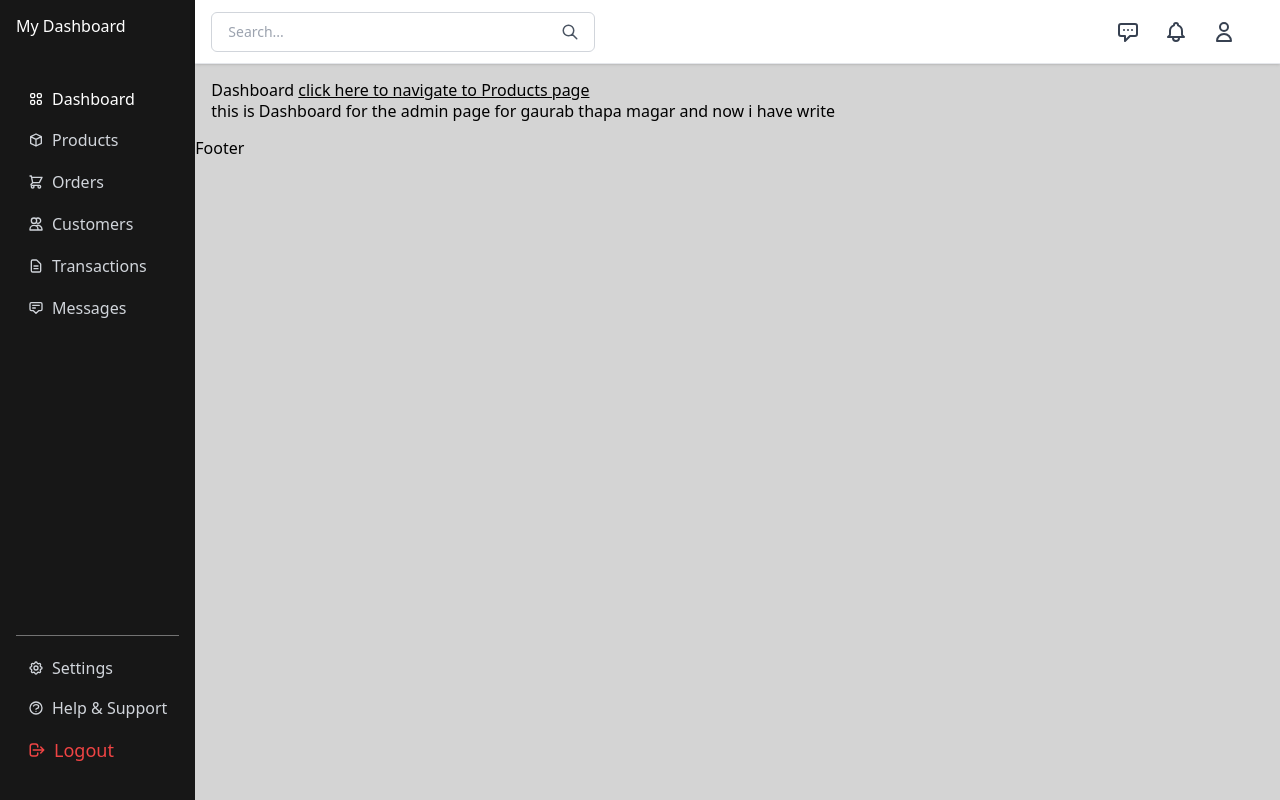
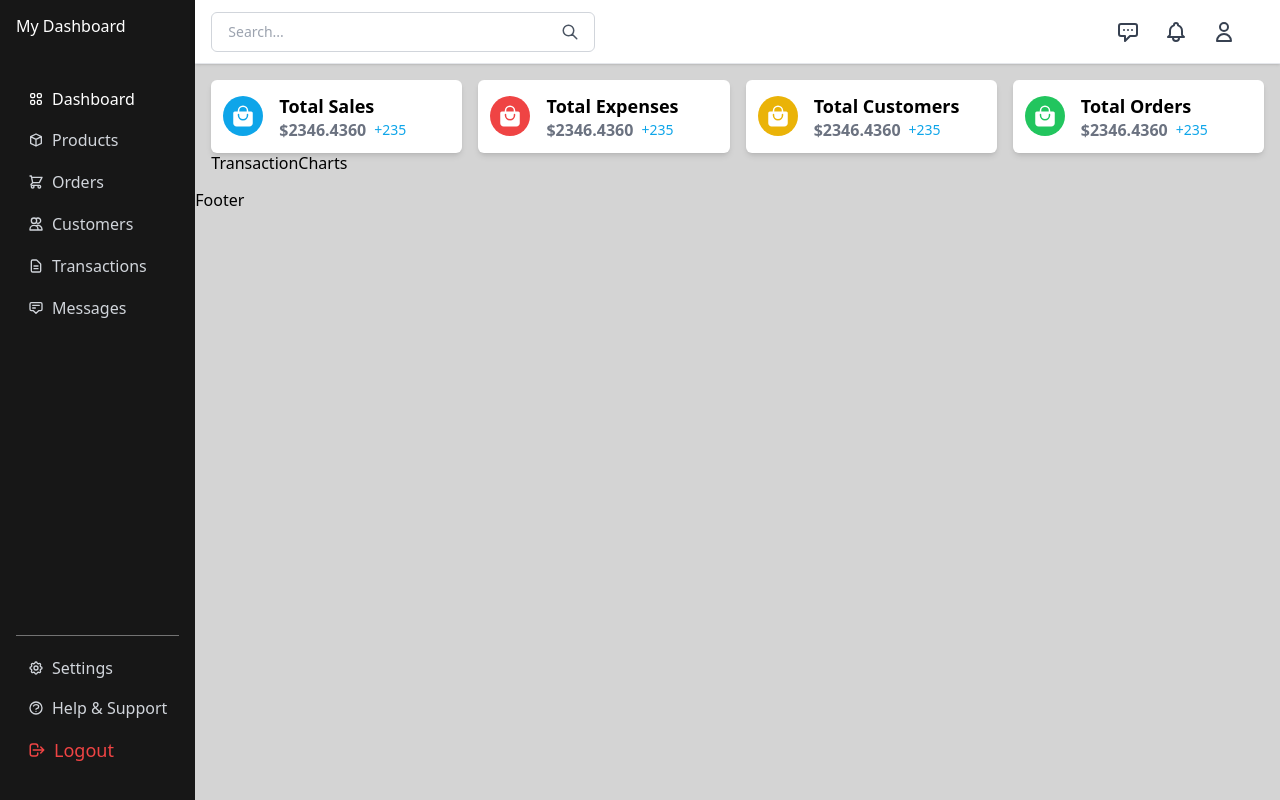
Before and after one commit to gaurab-magar/Dashboard, a React (Create React App) app: page / in a window 1280 px wide. Built offline with nearby package versions, Linux system fonts and the light colour scheme.

Commit message:
dataStatics gird part implemented

```diff
--- a/src/components/Dashboard.js
+++ b/src/components/Dashboard.js
@@ -1,11 +1,13 @@
 import React from 'react'
-import { Link } from 'react-router-dom'
+import DashboardStatcGrid from './DashboardStatcGrid'
+import TransactionCharts from './TransactionCharts'
 
 const Dashboard = () => {
   return (
-    <div>Dashboard <Link className='underline' to={'/products'}>click here to navigate to Products page</Link>
-    <h1>this is Dashboard for the admin page for gaurab thapa magar and now i have write</h1>
-     </div>
+   <div>
+      <DashboardStatcGrid />
+      <TransactionCharts />
+   </div>
   )
 }
 
--- /dev/null
+++ b/src/components/DashboardStatcGrid.js
@@ -0,0 +1,66 @@
+import React from 'react'
+import {IoBagHandle} from 'react-icons/io5'
+const DashboardStatcGrid = () => {
+  return (
+    <div className='flex gap-4'>
+        <BoxWrapper>
+            <div className='h-10 w-10 flex items-center justify-center bg-sky-500 rounded-full'>
+                <IoBagHandle className='text-2xl text-white' />
+            </div>
+            <div>
+                <h2 className='text-lg font-bold'>Total Sales</h2>
+                <div className='flex items-center gap-2'>
+                    <strong className='text-gray-500 font-semibold'>$2346.4360</strong>
+                    <p className='text-sm text-sky-500'>+235</p>
+                </div>
+            </div>
+        </BoxWrapper>
+        <BoxWrapper>
+            <div className='h-10 w-10 flex items-center justify-center bg-red-500 rounded-full'>
+                <IoBagHandle className='text-2xl text-white' />
+            </div>
+            <div>
+                <h2 className='text-lg font-bold'>Total Expenses</h2>
+                <div className='flex items-center gap-2'>
+                    <strong className='text-gray-500 font-semibold'>$2346.4360</strong>
+                    <p className='text-sm text-sky-500'>+235</p>
+                </div>
+            </div>
+        </BoxWrapper>
+        <BoxWrapper>
+            <div className='h-10 w-10 flex items-center justify-center bg-yellow-500 rounded-full'>
+                <IoBagHandle className='text-2xl text-white' />
+            </div>
+            <div>
+                <h2 className='text-lg font-bold'>Total Customers</h2>
+                <div className='flex items-center gap-2'>
+                    <strong className='text-gray-500 font-semibold'>$2346.4360</strong>
+                    <p className='text-sm text-sky-500'>+235</p>
+                </div>
+            </div>
+        </BoxWrapper>
+        <BoxWrapper>
+            <div className='h-10 w-10 flex items-center justify-center bg-green-500 rounded-full'>
+                <IoBagHandle className='text-2xl text-white' />
+            </div>
+            <div>
+                <h2 className='text-lg font-bold'>Total Orders</h2>
+                <div className='flex items-center gap-2'>
+                    <strong className='text-gray-500 font-semibold'>$2346.4360</strong>
+                    <p className='text-sm text-sky-500'>+235</p>
+                </div>
+            </div>
+        </BoxWrapper>
+    </div>
+  )
+}
+
+export default DashboardStatcGrid
+
+function BoxWrapper({children}){
+    return (
+        <div className='bg-white p-3 rounded-md border-gray-300 flex-1 shadow-md flex items-center gap-4'>
+            {children}
+        </div>
+    )
+}
--- /dev/null
+++ b/src/components/TransactionCharts.js
@@ -0,0 +1,9 @@
+import React from 'react'
+
+const TransactionCharts = () => {
+  return (
+    <div>TransactionCharts</div>
+  )
+}
+
+export default TransactionCharts
--- a/src/components/shared/Header.js
+++ b/src/components/shared/Header.js
@@ -51,15 +51,15 @@ const Header = () => {
             <MenuButton className='p-2 hover:bg-gray-200 active:bg-gray-300 rounded-full focus:outline-none hover:scale-105 cursor-pointer'>
               <HiOutlineUser fontSize={24} className=' text-gray-700 ' />
             </MenuButton>
-            <MenuItems anchor="bottom"  className="absolute z-10 w-48 bg-white rounded-md shadow-lg p-4 -translate-x-5 translate-y-3 md:-translate-x-10 ">
+            <MenuItems anchor="bottom"  className="absolute z-10 w-48 bg-white rounded-md shadow-lg p-2 -translate-x-5 translate-y-3 md:-translate-x-10 ">
               <MenuItem>
                 <Link className="block hover: no-underline  hover:bg-gray-300 p-2 rounded-md font-semibold text-black" to="/settings">
-                  Settings
+                  your profile
                 </Link>
               </MenuItem>
               <MenuItem>
                 <Link className="block hover:bg-gray-300 p-2 rounded-md font-semibold text-black" to="/support">
-                  Support
+                  Settings
                 </Link>
               </MenuItem>
               <MenuItem>
```
